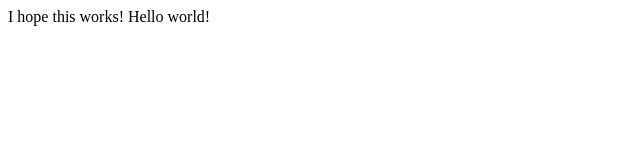
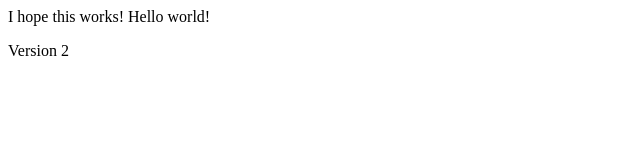
Before and after one commit to MynameisStevetoo/git-test, a plain HTML site: page index.html in a window 1280 px wide. Shown: the full height of the page, 0-640 px from the left. Drawn offline with Linux system fonts and the light colour scheme.

Commit message:
Update index.html

```diff
--- a/index.html
+++ b/index.html
@@ -1 +1,2 @@
 <html>I hope this works! Hello world!</html>
+<p>Version 2</p>
```
